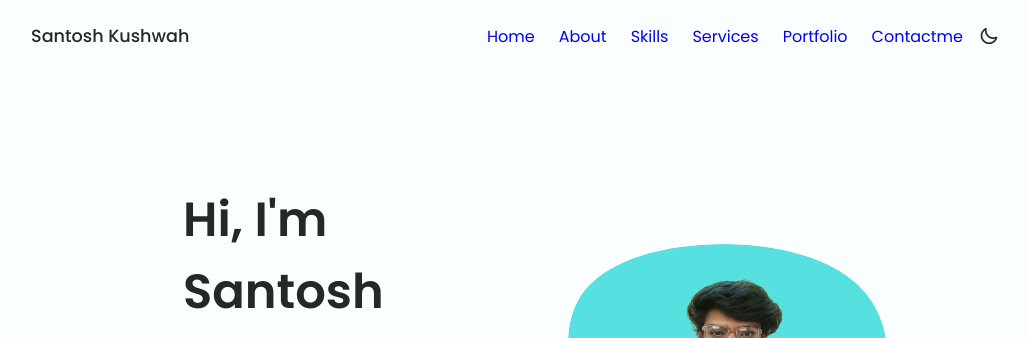
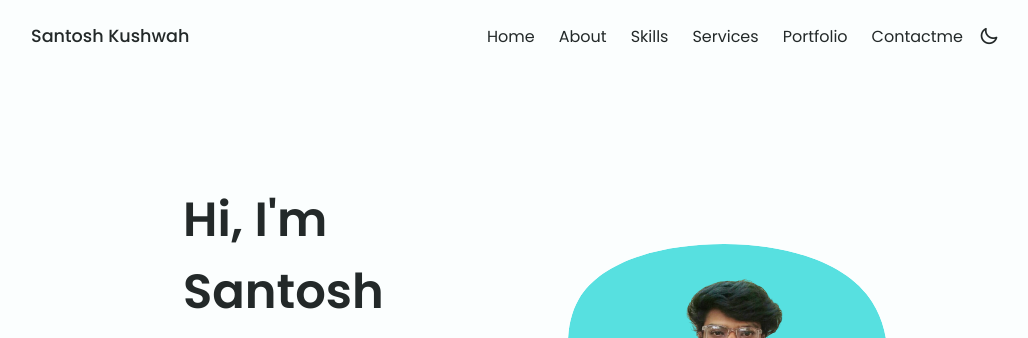
Before and after one commit to Sanskari9/My-Portfolio-Website2, a plain HTML site: page index.html in a window 1280 px wide. Shown: the top 338 px of the page, without its empty margins (125-1153 px from the left). Drawn offline with nearby package versions, Linux system fonts and the light colour scheme.

Commit message:
some changes

```diff
--- a/CSS/style.css
+++ b/CSS/style.css
@@ -892,6 +892,10 @@ img{
     .nav__list{
         display: flex;
         column-gap: 1.5rem;
+
+    }
+    .nav__link{
+        color: var(--title-color);
         font-weight: 400;
     }
     .nav__menu{
```
